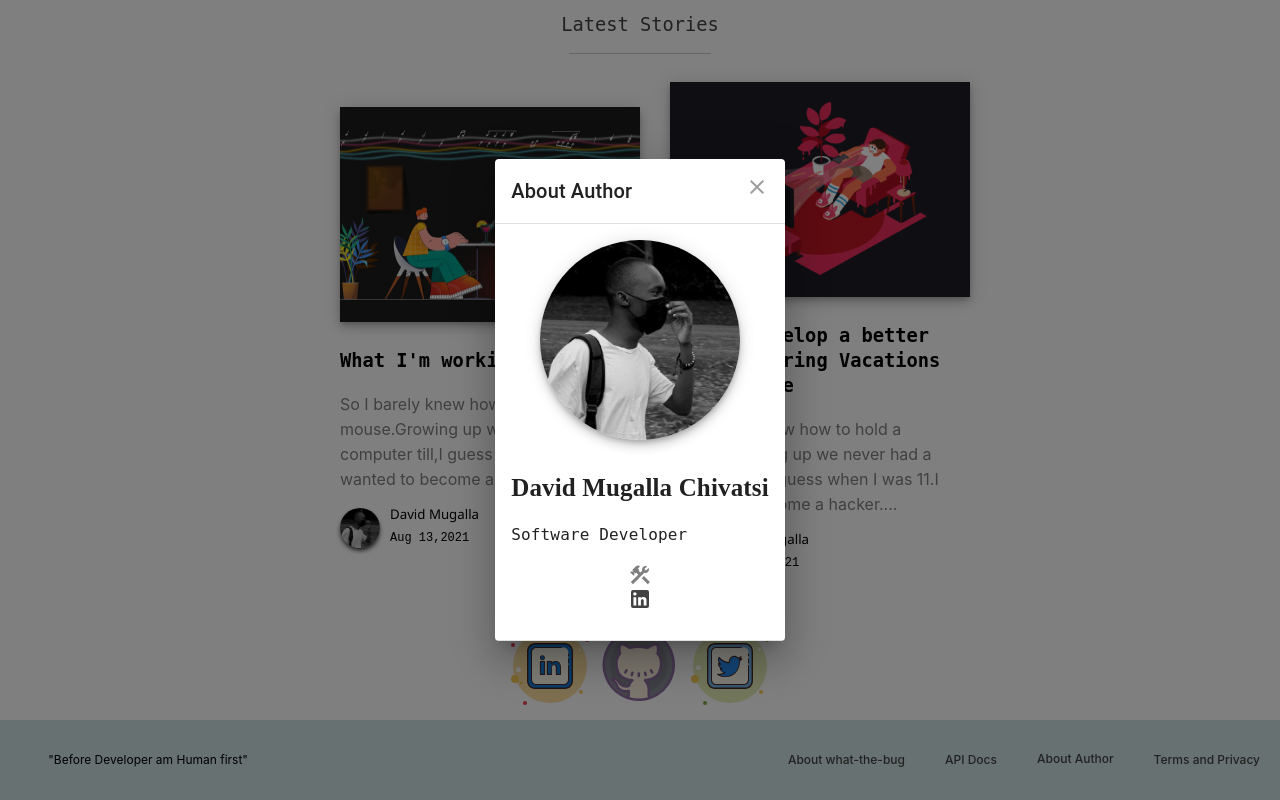
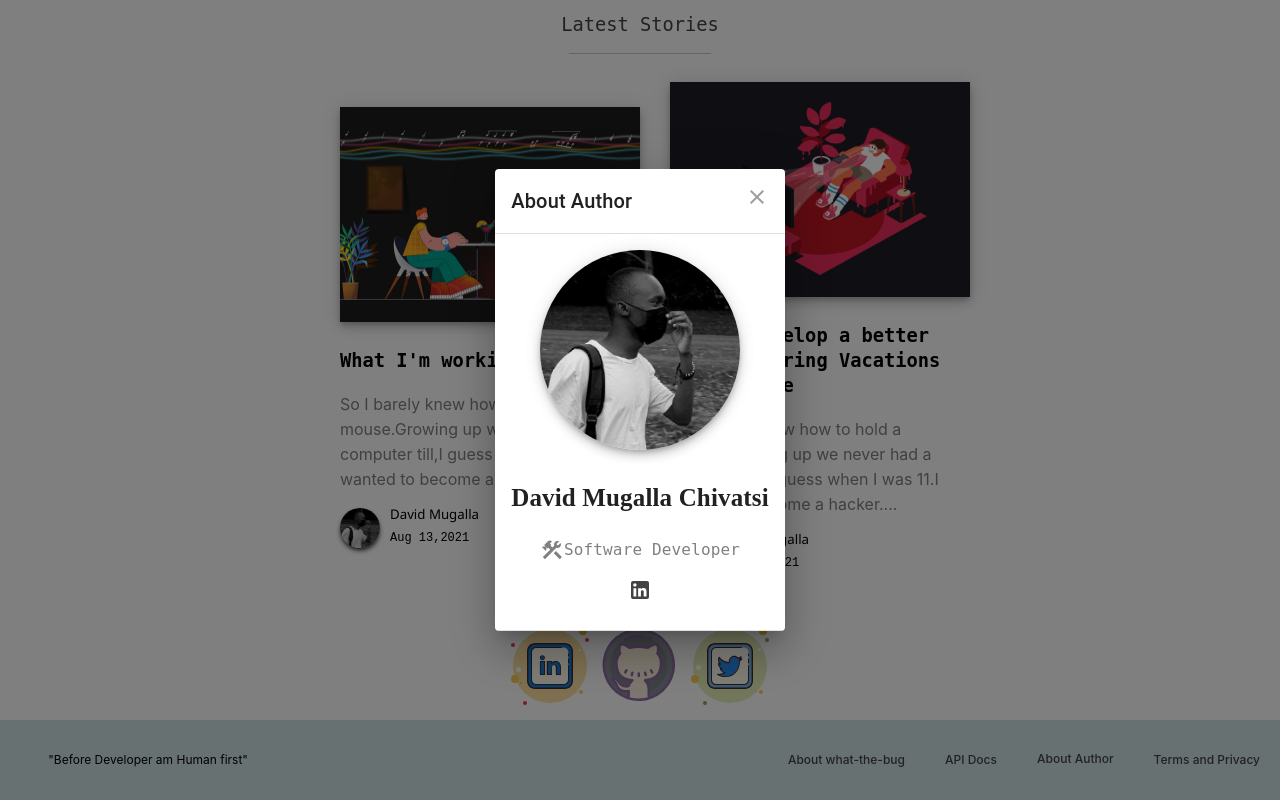
Before and after one commit to davdtheemonk/what-the-bug, a React (Create React App) app: page / in a window 1280 px wide. Both pictures are taken after a click on the element "About Author". Shown: the part 1151-1951 px from the top of the page. Built offline with nearby package versions, Linux system fonts and the light colour scheme.

Commit message:
what-the-bug

```diff
--- a/src/Footer/index.js
+++ b/src/Footer/index.js
@@ -84,12 +84,12 @@ export default function Footer(){
           <Typography gutterBottom>
           <Typography gutterBottom>
 
-            <p className="auth-role">Software Developer</p>
 
           </Typography>
           <Typography gutterBottom>
               <div className="auth-tool">
                   <ConstructionOutlined></ConstructionOutlined>
+                   <p className="auth-role">Software Developer</p>
 
            </div>
            <div className="socials">
```
